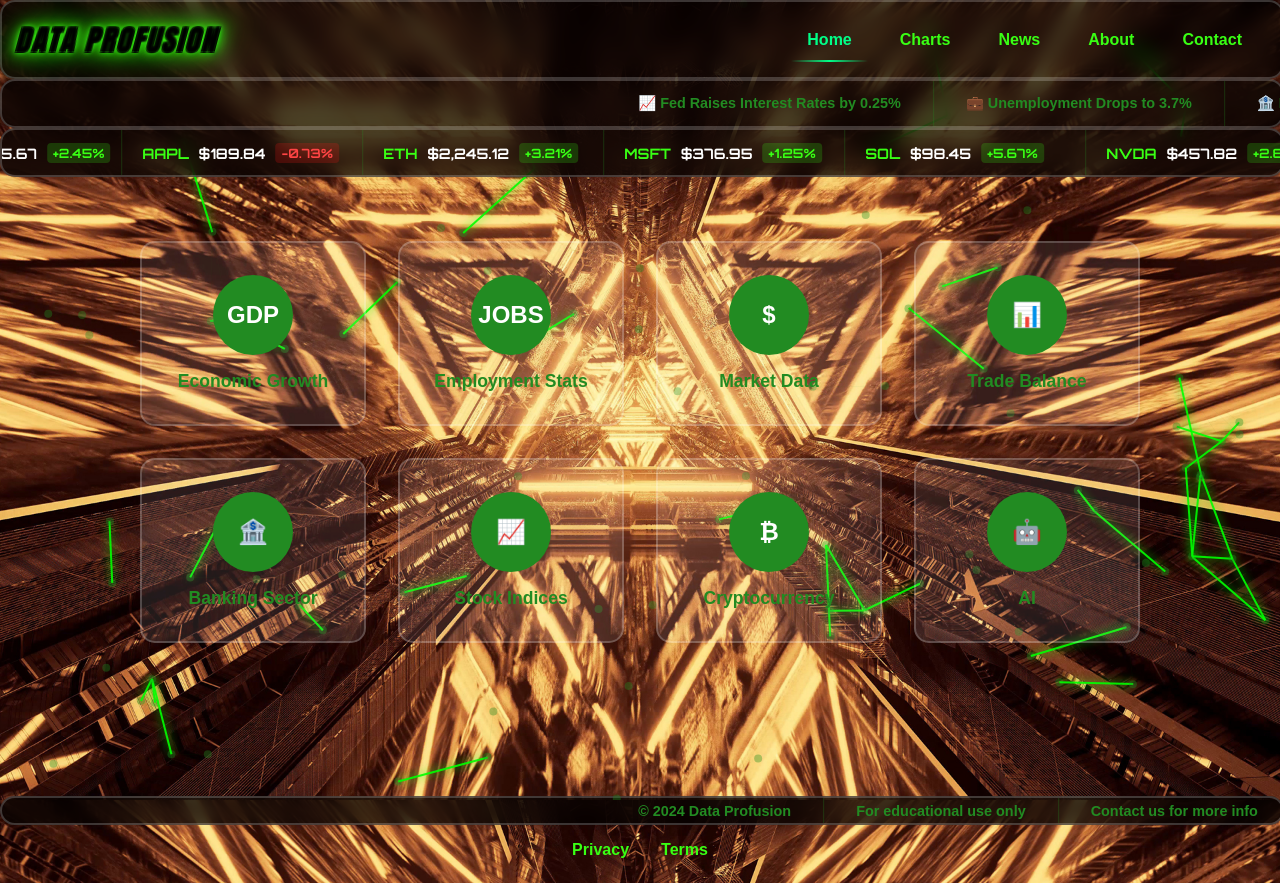
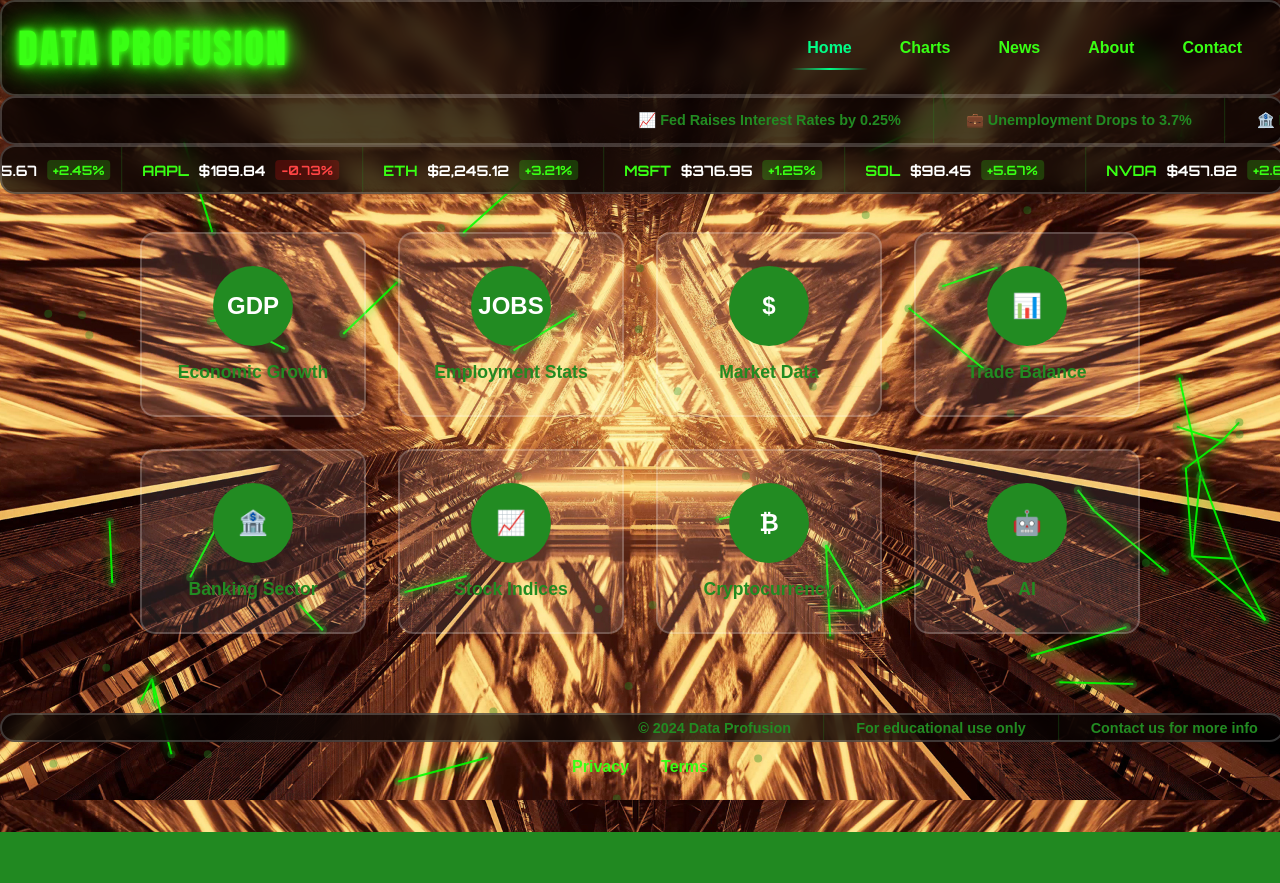
Before and after one commit to FortesFortunaAdiuvat/DataProfusion, a Flask app: page / in a window 1280 px wide. After the commit the page ends 832 px from the top, so only its background shows below. Run offline with Flask 3, Linux system fonts and the light colour scheme.

Commit message:
style: refine nav brand and footer visibility

```diff
--- a/app/templates/index.html
+++ b/app/templates/index.html
@@ -34,7 +34,7 @@
             flex-direction: column;
             align-items: center;
             justify-content: center;
-            padding: 200px 5px 80px 5px; /* Increase top padding to account for fixed header */
+            padding: 200px 5px 120px 5px; /* Extra bottom padding for fixed footer */
             box-sizing: border-box;
             min-height: calc(100vh - 100px); /* Subtract approximate header + footer height */
             margin: 2rem auto; /* Add horizontal auto margins */
@@ -42,26 +42,16 @@
 
         .nav-brand {
             font-family: 'Impact', 'Arial Black', sans-serif;
-            font-size: 1.8rem;
+            font-size: clamp(1.5rem, 4vw, 2.5rem);
             font-weight: bold;
             color: #39FF14;
             text-transform: uppercase;
             letter-spacing: 2px;
-            transform: skew(-15deg);
             text-shadow:
-                -1px -1px 0 rgba(0, 0, 0, 0.7),
-                1px -1px 0 rgba(0, 0, 0, 0.7),
-                -1px 1px 0 rgba(0, 0, 0, 0.7),
-                1px 1px 0 rgba(0, 0, 0, 0.7),
                 0 0 5px #39FF14,
                 0 0 10px #39FF14,
                 0 0 20px #39FF14,
-                0 0 40px #39FF14,
-                3px 3px 5px rgba(0, 0, 0, 0.8);
-            background: linear-gradient(45deg, #39FF14, #00ff88);
-            -webkit-background-clip: text;
-            background-clip: text;
-            -webkit-text-fill-color: transparent;
+                0 0 40px #39FF14;
             text-decoration: none;
         }
 
@@ -342,9 +332,12 @@
 
         .footer {
             width: 100%;
-            margin-top: 3rem; /* Increase space above footer */
+            position: fixed;
+            bottom: 0;
+            left: 0;
             text-align: center;
             padding: 1rem 0; /* Add padding around footer content */
+            z-index: 3;
         }
 
         .footer-ticker {
```
Also changed, not shown: app/static/css/nav.css (+2 -12 lines).
